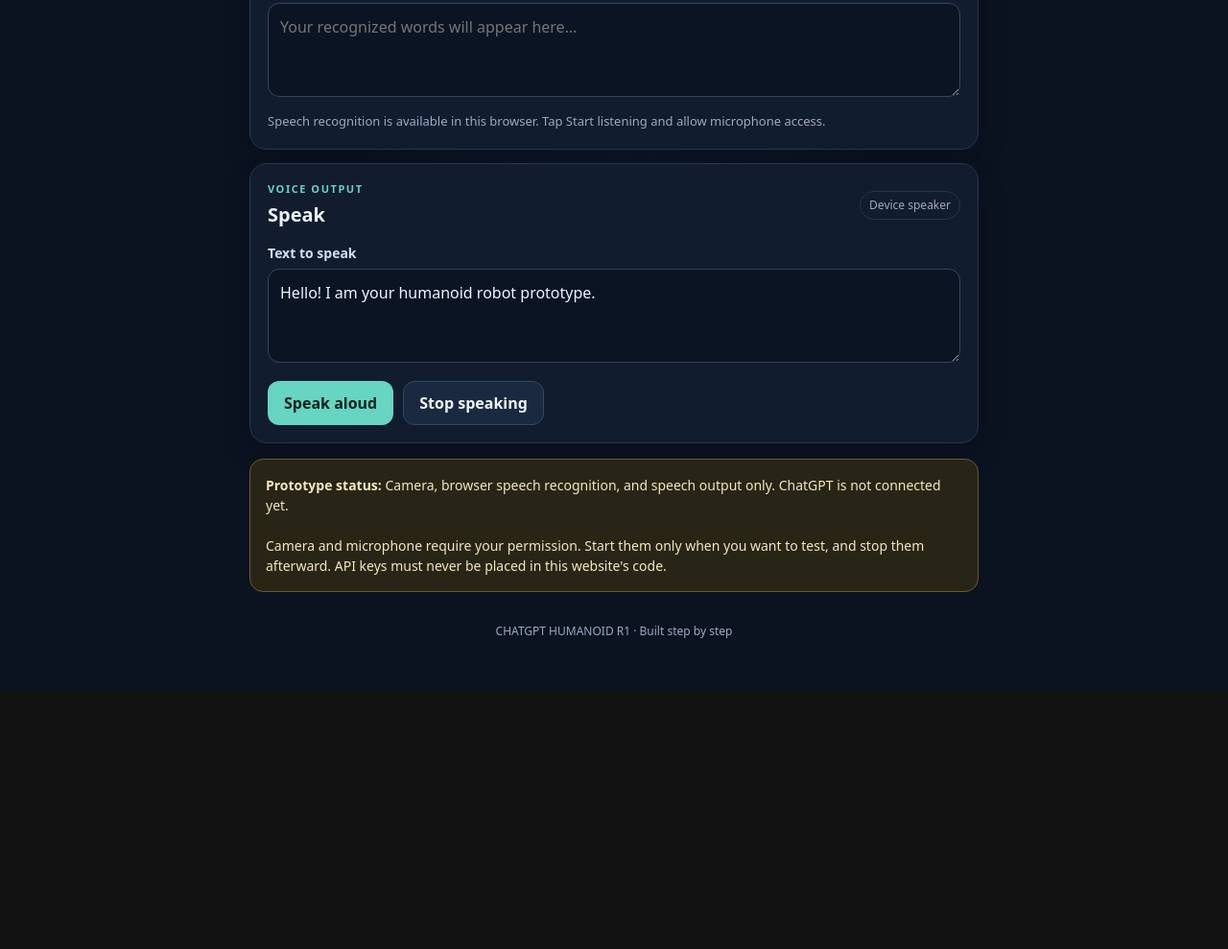
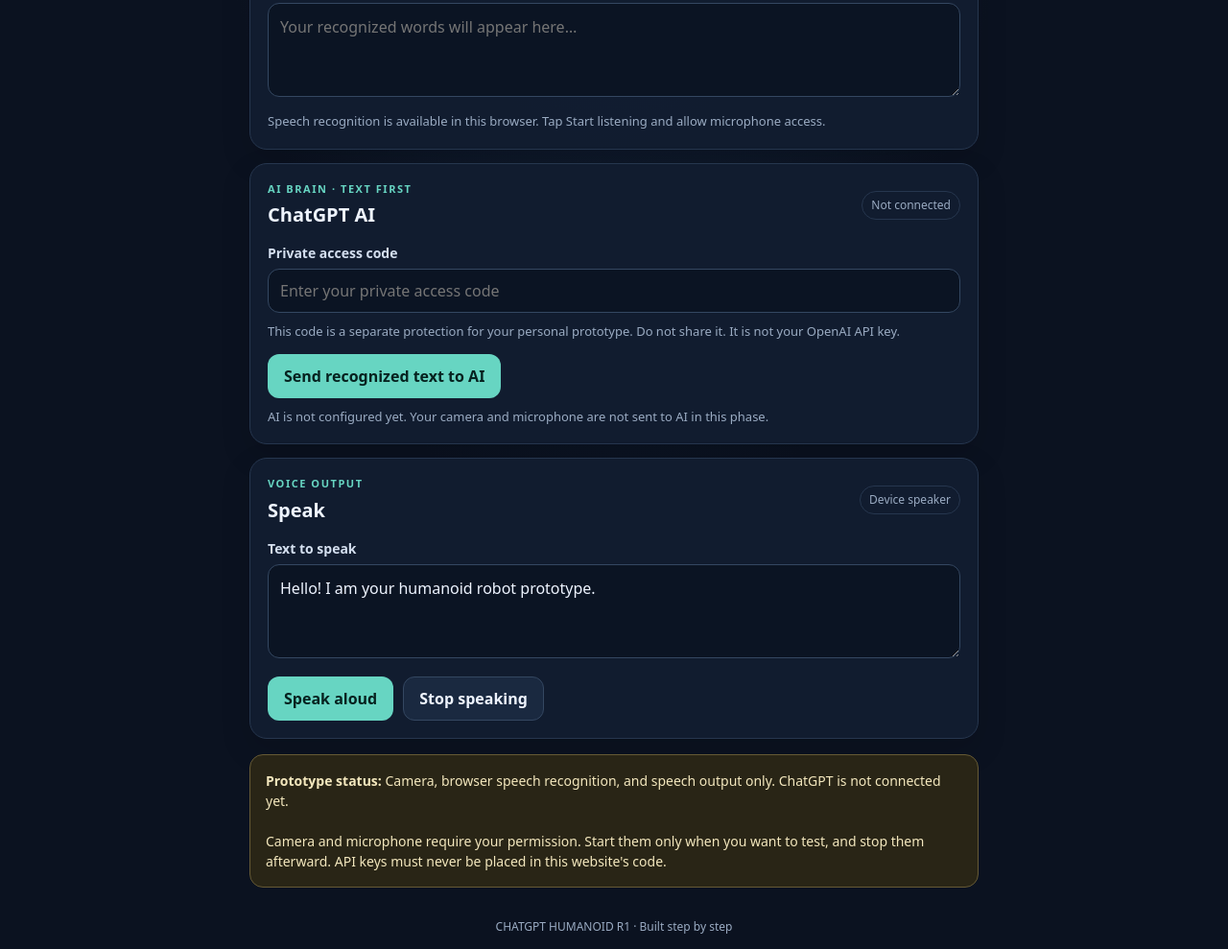
Before and after one commit to gokulmaniraj2008-collab/CHATGPT-HUMANOID-R1, a plain HTML site: page index.html in a window 1280 px wide. Shown: the part 930-1919 px from the top of the page at 96% size. Before the commit the page ends 1649 px from the top, so only its background shows below. Drawn offline with Linux system fonts and the light colour scheme.

Commit message:
Add protected AI chat panel

```diff
--- a/index.html
+++ b/index.html
@@ -55,6 +55,20 @@
 
     <section class="panel">
       <div class="section-heading">
+        <div><p class="eyebrow">AI BRAIN · TEXT FIRST</p><h2>ChatGPT AI</h2></div>
+        <span id="aiStatus" class="status">Not connected</span>
+      </div>
+      <label for="accessCode">Private access code</label>
+      <input id="accessCode" class="language-select" type="password" autocomplete="off" placeholder="Enter your private access code">
+      <p class="hint">This code is a separate protection for your personal prototype. Do not share it. It is not your OpenAI API key.</p>
+      <div class="actions">
+        <button id="askAI" class="primary">Send recognized text to AI</button>
+      </div>
+      <p id="aiHint" class="hint" role="status">AI is not configured yet. Your camera and microphone are not sent to AI in this phase.</p>
+    </section>
+
+    <section class="panel">
+      <div class="section-heading">
         <div><p class="eyebrow">VOICE OUTPUT</p><h2>Speak</h2></div>
         <span class="status">Device speaker</span>
       </div>
```
